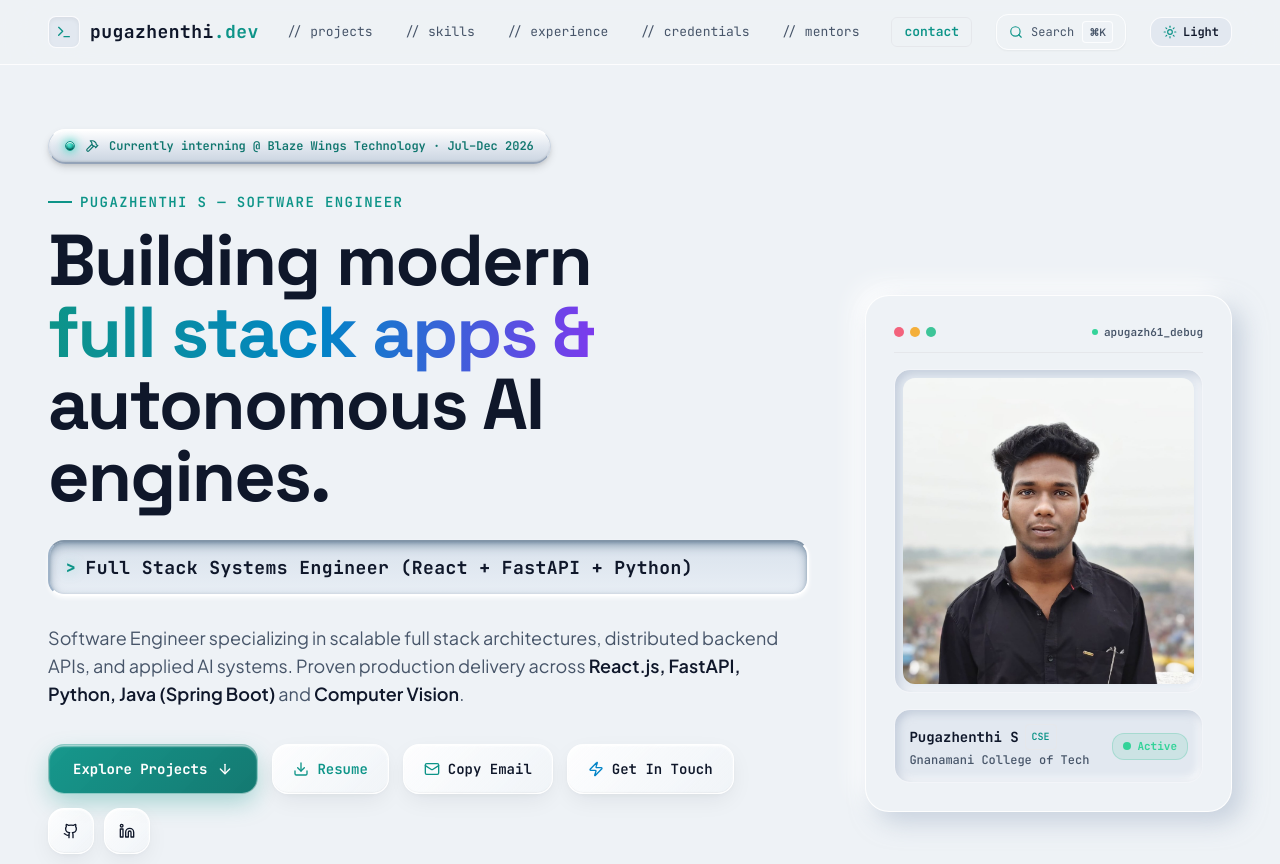
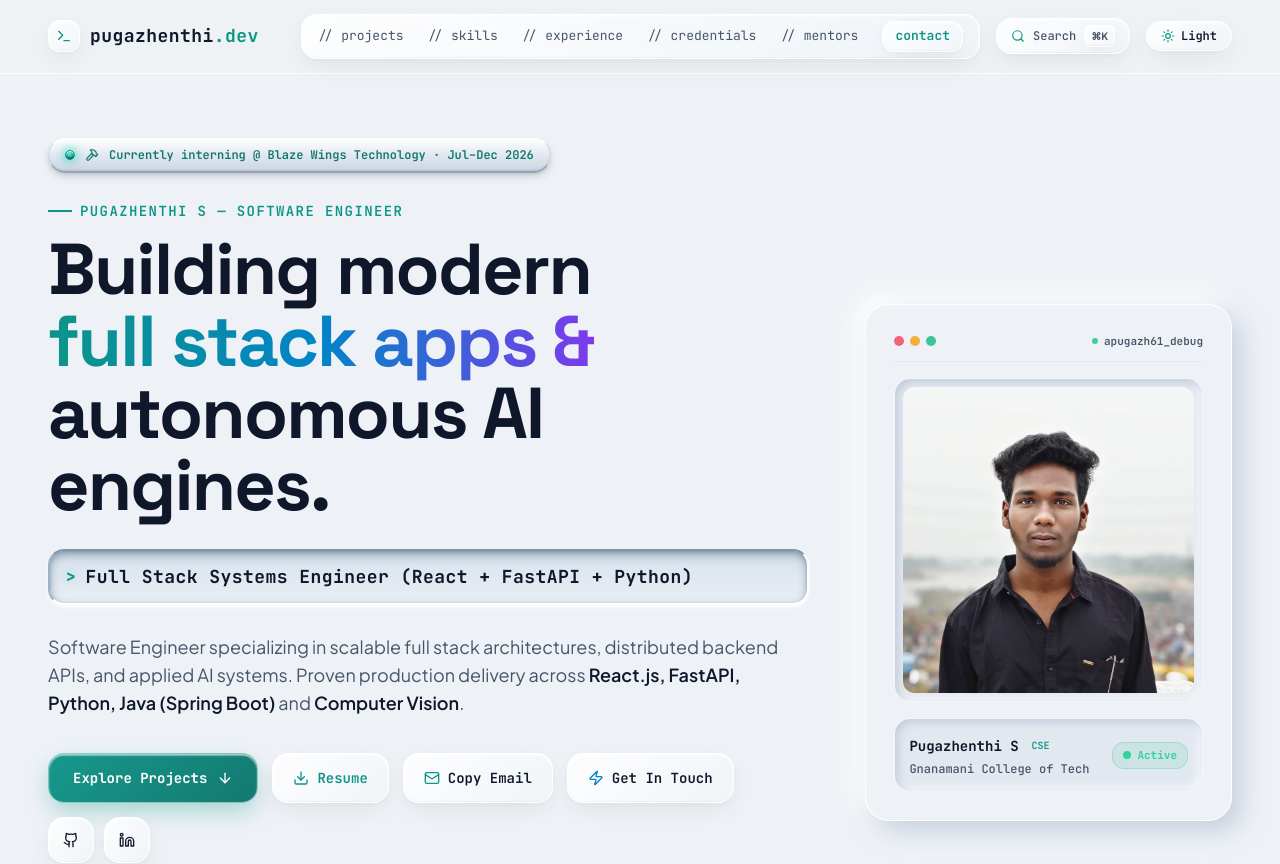
Before and after one commit to apugazh61-debug/Pugazh-Portfolio, a React (Vite) app: page / in a window 1280 px wide. Shown: the top 864 px of the page. Built offline with nearby package versions, Linux system fonts and the light colour scheme.

Commit message:
style(navbar): apply premium Glassmorphism styling to nav dock, contact button, search pill, and theme switch

```diff
--- a/src/components/Navbar.jsx
+++ b/src/components/Navbar.jsx
@@ -26,7 +26,7 @@ export default function Navbar({ onOpenPalette }) {
             className="flex items-center gap-2.5 font-mono font-bold text-base sm:text-lg text-theme-text tracking-wide group"
             onClick={closeMobile}
           >
-            <div className="relative flex items-center justify-center w-8 h-8 rounded-lg bg-theme-surface-2 border border-theme-border group-hover:border-theme-accent transition-colors duration-200 shadow-inner">
+            <div className="relative flex items-center justify-center w-8 h-8 rounded-xl liquid-glass-btn transition-colors duration-200">
               <Terminal className="w-4 h-4 text-theme-accent group-hover:scale-110 transition-transform duration-200" />
             </div>
             <span>
@@ -35,51 +35,51 @@ export default function Navbar({ onOpenPalette }) {
           </a>
         </div>
 
-        {/* Center / Right Menu */}
-        <div className="flex items-center gap-2 sm:gap-4 lg:gap-6">
-          {/* Desktop Nav */}
-          <nav className="hidden md:flex items-center gap-5 lg:gap-8 font-mono text-[13px] text-theme-muted">
+        {/* Center / Right Menu (Glassmorphism Styled) */}
+        <div className="flex items-center gap-2 sm:gap-3 lg:gap-4">
+          {/* Desktop Nav in Glassmorphic Floating Capsule */}
+          <nav className="hidden md:flex items-center gap-4 lg:gap-6 font-mono text-[13px] text-theme-muted liquid-glass-btn px-4 py-1.5 rounded-2xl">
             {navLinks.map((link) => (
               <a
                 key={link.href}
                 href={link.href}
-                className="transition-all duration-150 hover:text-theme-accent hover:translate-y-[-1px]"
+                className="transition-all duration-200 hover:text-theme-accent hover:scale-105"
               >
                 {link.label}
               </a>
             ))}
             <a
               href="#contact"
-              className="px-3 py-1 rounded-md bg-theme-accent/10 border border-theme-accent/30 text-theme-accent hover:bg-theme-accent hover:text-[var(--btn-primary-text)] transition-all duration-200 font-semibold"
+              className="liquid-glass-btn px-3 py-1 rounded-xl text-theme-accent font-semibold hover:border-theme-accent transition-all duration-200"
             >
               contact
             </a>
           </nav>
 
-          {/* Search / Command Palette */}
+          {/* Search / Command Palette (Glassmorphism) */}
           <button
             onClick={onOpenPalette}
-            className="flex items-center gap-2 bg-theme-surface-2/90 border border-theme-border text-theme-muted px-3 py-1.5 rounded-xl font-mono text-xs hover:border-theme-accent hover:text-theme-text transition-all duration-200 shadow-sm"
+            className="liquid-glass-btn flex items-center gap-2 text-theme-muted px-3.5 py-1.5 rounded-2xl font-mono text-xs hover:text-theme-text transition-all duration-200 cursor-pointer group"
             title="Open Command Palette (Ctrl+K)"
           >
-            <Search className="w-3.5 h-3.5 text-theme-accent" />
-            <span className="hidden sm:inline">Search</span>
-            <kbd className="hidden sm:inline bg-theme-surface border border-theme-border text-[10px] px-1.5 py-0.5 rounded text-theme-muted font-sans font-semibold">
+            <Search className="w-3.5 h-3.5 text-theme-accent group-hover:scale-110 transition-transform" />
+            <span className="hidden sm:inline font-medium">Search</span>
+            <kbd className="hidden sm:inline liquid-glass-btn text-[10px] px-1.5 py-0.5 rounded-md text-theme-muted font-sans font-bold">
               ⌘K
             </kbd>
           </button>
 
-          {/* Theme Toggle */}
+          {/* Theme Toggle (Glassmorphism) */}
           <button
             onClick={toggleTheme}
             aria-label="Toggle Dark/Light Mode"
             title="Toggle theme"
-            className="bg-theme-surface-2 border border-theme-border text-theme-text p-2 sm:px-3 sm:py-1.5 rounded-xl font-mono text-xs font-semibold inline-flex items-center gap-1.5 cursor-pointer select-none hover:border-theme-accent hover:text-theme-accent transition-all duration-200"
+            className="liquid-glass-btn text-theme-text p-2 sm:px-3.5 sm:py-1.5 rounded-2xl font-mono text-xs font-semibold inline-flex items-center gap-1.5 cursor-pointer select-none hover:text-theme-accent transition-all duration-200 group"
           >
             {theme === 'dark' ? (
-              <Moon className="w-3.5 h-3.5 text-theme-accent" />
+              <Moon className="w-3.5 h-3.5 text-theme-accent group-hover:rotate-12 transition-transform" />
             ) : (
-              <Sun className="w-3.5 h-3.5 text-theme-accent" />
+              <Sun className="w-3.5 h-3.5 text-theme-accent group-hover:rotate-45 transition-transform" />
             )}
             <span className="hidden sm:inline">{theme === 'dark' ? 'Dark' : 'Light'}</span>
           </button>
@@ -88,7 +88,7 @@ export default function Navbar({ onOpenPalette }) {
           <button
             onClick={() => setMobileOpen((prev) => !prev)}
             aria-label="Toggle mobile menu"
-            className="md:hidden p-2 rounded-xl bg-theme-surface-2 border border-theme-border text-theme-text hover:border-theme-accent hover:text-theme-accent transition-all duration-200"
+            className="md:hidden p-2 rounded-2xl liquid-glass-btn text-theme-text hover:text-theme-accent transition-all duration-200 cursor-pointer"
           >
             {mobileOpen ? <X className="w-4 h-4" /> : <Menu className="w-4 h-4" />}
           </button>
```
